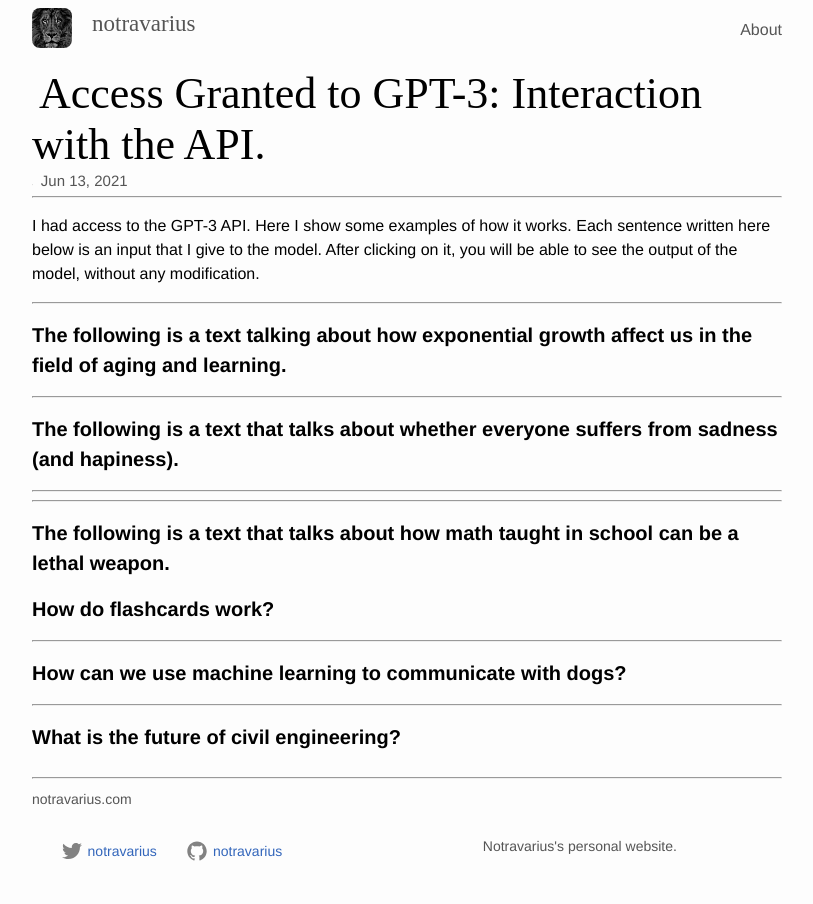
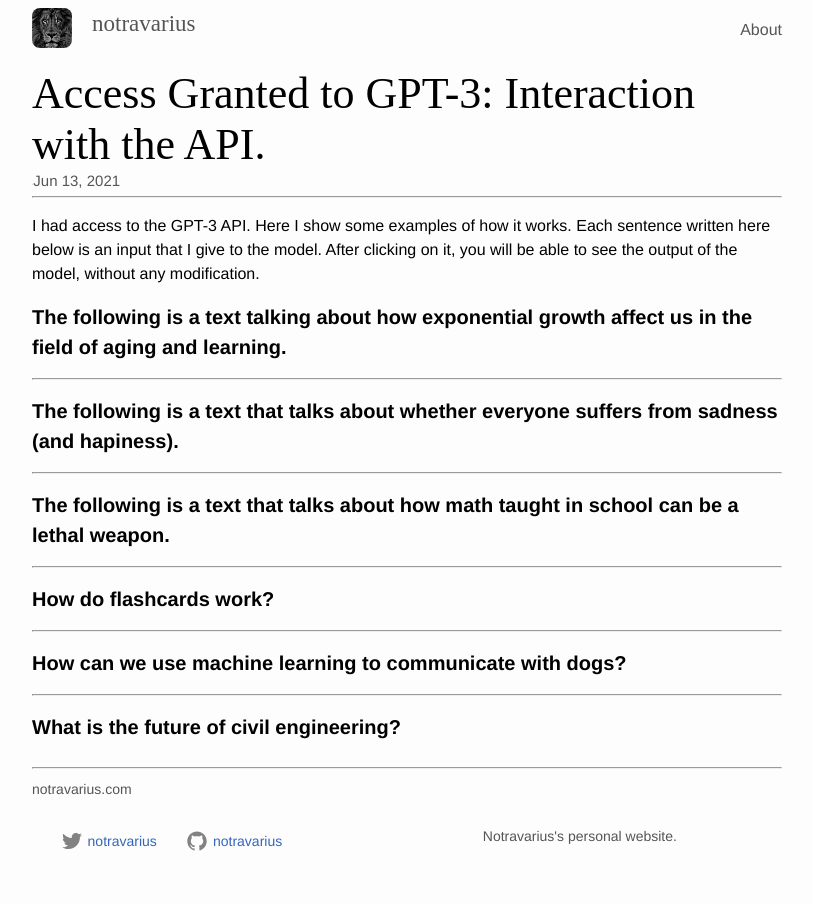
Before and after one commit to leonelBianchi/lebianchi.github.io, a Jekyll site: the page built from _posts/2021-06-13-gpt-access.md, in a window 1280 px wide. Shown: the whole page, without its empty margins (233-1046 px from the left). Built offline with Jekyll 4.4.1, drawn with Linux system fonts in a browser that asks for light colours.

Commit message:
post_dropdown

```diff
--- a/_layouts/post2.html
+++ b/_layouts/post2.html
@@ -85,8 +85,8 @@
     <br><br>
 
     <div style="margin-top: 30px;">
-        <span style="font-size: 44px;font-weight: 500;font-family: 'Enriqueta', serif; margin-left: 7px; margin-right: 7px;">{{ page.title }}</span><br><br>''
-        <span class="date" style="font-size: 15px;color:#555; margin-left: 7.5px; margin-right: 7px;">{{ page.date | date: "%b %-d, %Y"  }}</span>
+        <span style="font-size: 44px;font-weight: 500;font-family: 'Enriqueta', serif;">{{ page.title }}</span><br><br>''
+        <span class="date" style="font-size: 15px;color:#555;">{{ page.date | date: "%b %-d, %Y"  }}</span>
     </div>
 
     <br><br><br>
--- a/_posts/2021-06-13-gpt-access.md
+++ b/_posts/2021-06-13-gpt-access.md
@@ -47,8 +47,6 @@
 
 I had access to the GPT-3 API. Here I show some examples of how it works. Each sentence written here below is an input that I give to the model. After clicking on it, you will be able to see the output of the model, without any modification.
 
-<hr>
-
 <a id="title" href="#" onClick="myFunction('hide_post1')"><b>The following is a text talking about how exponential growth affect us in the field of aging and learning.</b></a>
 <div id="hide_post1">
 Organisms grow by increasing the mass of cells (or the number of cells) in their bodies. This is achieved by providing the cells with nutrients and oxygen and removing waste products. Organisms have developed several mechanisms to ensure that growth is balanced by the death of particular cells. If the process is not balanced, the organism grows exponentially: a doubling of the mass of cells occurs every fixed time interval.
@@ -78,7 +76,6 @@
 </div>
 <hr>
 <a id="title" href="#" onClick="myFunction('hide_post2')"><b>The following is a text that talks about whether everyone suffers from sadness (and hapiness).</b></a>
-<hr>
 <div id="hide_post2">
 <b>What is happiness?</b><br><br>
 The exact meaning of happiness is still not clear. In general, it may be understood as the state of a person who has power, prosperity, honor, and is not suffering from any sickness.<br><br>
@@ -131,8 +128,8 @@
 They are people who feel that they have been wronged by others.
 
 They are people who feel that they have to live alone and feel that they are being abandoned by others. They are people who feel that they have been bullied by others and feel that they are being controlled by others.
+</div>
 
-</div>
 <hr>
 <a id="title" href="#" onClick="myFunction('hide_post3')"><b>The following is a text that talks about how math taught in school can be a lethal weapon.</b></a>
 <div id="hide_post3">
@@ -149,6 +146,7 @@
 The child is taught to beat everyone else in the math wars. The child is taught to beat everyone else in the math competitions. The child is taught to beat everyone else in the math races. The child is taught to beat everyone else in the math fights.<br>
 </div>
 
+<hr>
 <a id="title" href="#" onClick="myFunction('hide_post4')"><b>How do flashcards work?</b></a>
 <div id="hide_post4">
 Flashcards are a great way to quickly learn information and improve memory. They are ideal for students who want to learn new vocabulary, review important concepts, or prepare for upcoming exams. Flashcards can also be used to learn anything you want; you can create flashcards for anything from recipes to important dates.<br><br>
```
